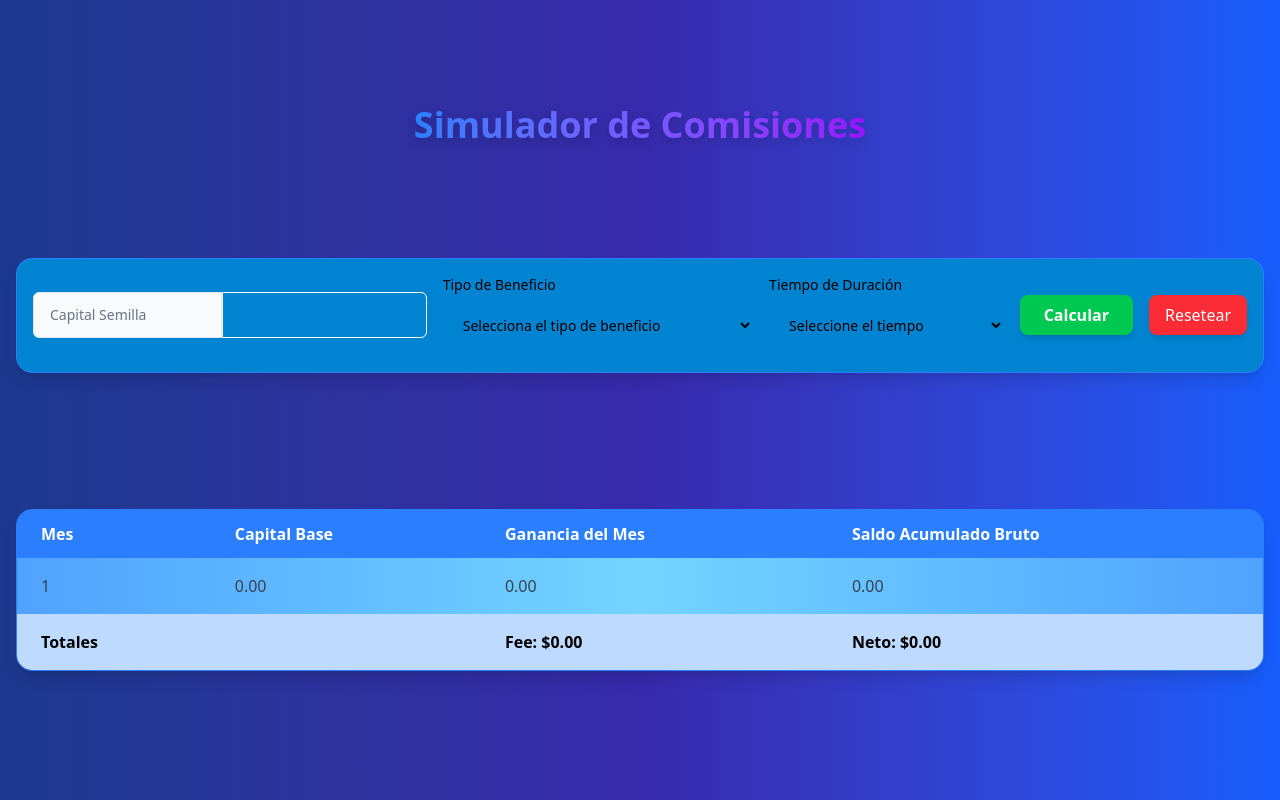
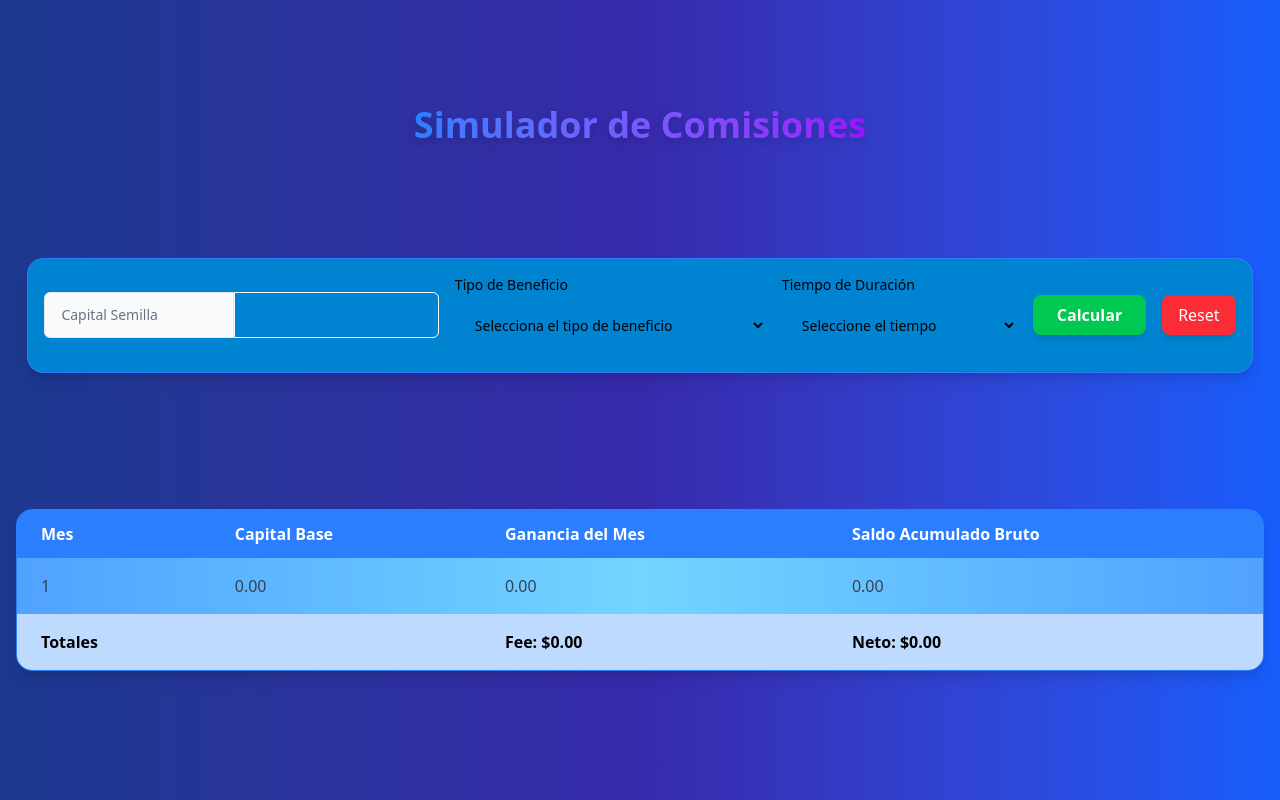
Before and after one commit to jcdev92/simulador-de-comisiones, a React (Vite) app: page / in a window 1280 px wide. Built offline with nearby package versions, Linux system fonts and the light colour scheme.

Commit message:
refactor(boton): :recycle: refactorizado uso de boton reset

```diff
--- a/src/components/Form/FormButton.tsx
+++ b/src/components/Form/FormButton.tsx
@@ -1,12 +1,16 @@
 interface FormButtonProps {
     label: string;
+    className: string;
+    onClick?: () => void;
+    type?: "submit" | "button" | "reset";
 }
 
-export const FormButton: React.FC<FormButtonProps> = ({ label }) => {
+export const FormButton: React.FC<FormButtonProps> = ({ label, className, onClick }) => {
     return (
         <button
-            className="px-6 py-2 bg-green-500 text-white font-semibold rounded-lg shadow-md hover:bg-green-600 focus:outline-none focus:ring-2 focus:ring-green-400 focus:ring-opacity-75 transition-transform transform hover:scale-105 active:scale-95"
+            className={className}
             type="submit"
+            onClick={onClick}
         >
             {label}
         </button>
--- a/src/components/Form/FormSection.tsx
+++ b/src/components/Form/FormSection.tsx
@@ -119,15 +119,9 @@ export const FormSection = () => {
             )}
           />
           <form.AppForm>
-            <form.FormButton label="Calcular" />
+            <form.FormButton label="Calcular" type="submit" className="px-6 py-2 bg-green-500 text-white font-semibold rounded-lg shadow-md hover:bg-green-600 focus:outline-none focus:ring-2 focus:ring-green-400 focus:ring-opacity-75 transition-transform transform hover:scale-105 active:scale-95"/>
+            <form.FormButton label="Reset" type="button" onClick={handleReset} className="px-4 py-2 bg-red-500 text-white rounded-lg shadow-md hover:bg-red-600" />
           </form.AppForm>
-          <button
-              type="button"
-              onClick={handleReset}
-              className="px-4 py-2 bg-red-500 text-white rounded-lg shadow-md hover:bg-red-600"
-            >
-              Resetear
-            </button>
         </div>
       </section>
     </form>
```
